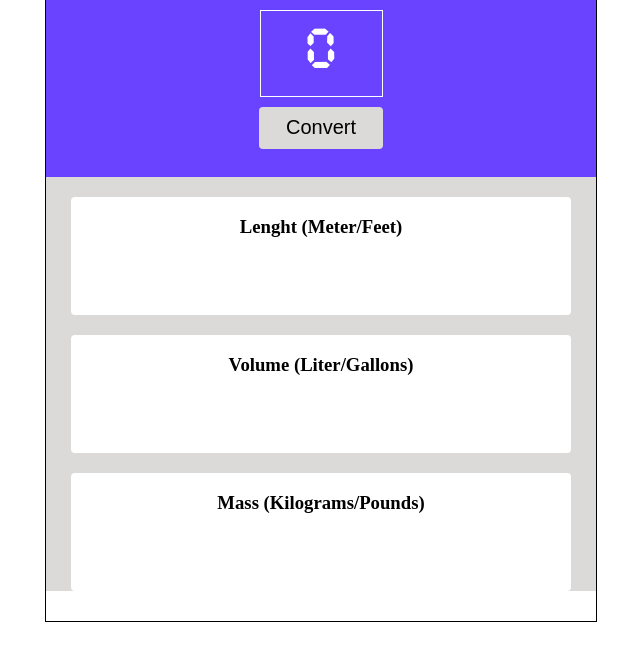
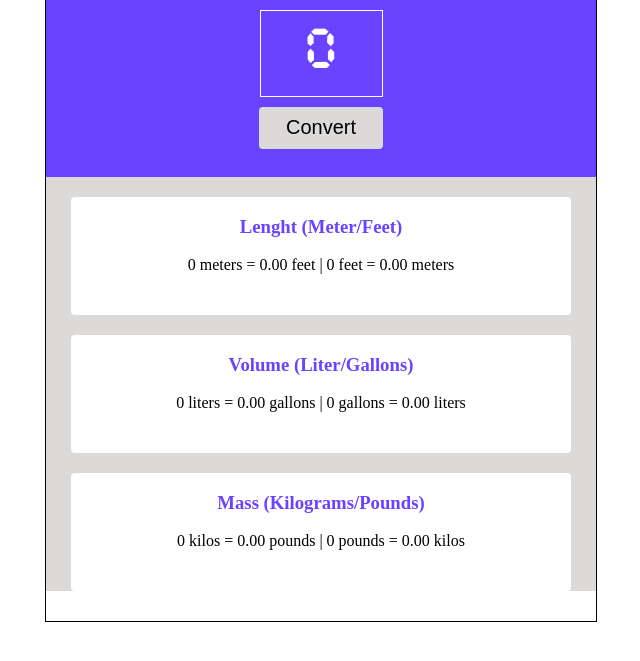
Before and after one commit to guillermoguevara887/unit-conversor, a plain HTML site: page index.html in a window 1280 px wide. Both pictures are taken after a click on the button "Convert". Shown: the part 109-770 px from the top of the page, without its empty margins (319-959 px from the left). Drawn offline with Linux system fonts and the light colour scheme.

Commit message:
add readme, js file

```diff
--- a/index.html
+++ b/index.html
@@ -21,18 +21,19 @@
 
             </div>
             <div class="body">
-                <div class="meter" id="feet">
+                <div class="meter">
                     <h3>Lenght (Meter/Feet)</h3>
-                    <p id="newMeter"></p>
+                    <p id="newFeet" class="bn"> </p>
 
                 </div>
-                <div class="liter" id="galon">
+                <div class="liter ">
                     <h3>Volume (Liter/Gallons)</h3>
-                    <p id="newLiter"></p>
+                    <p id="newGallon" class="bn"></p>
 
                 </div>
-                <div class="kilo" id="pound">
-                    <h3 id="newKilo">Mass (Kilograms/Pounds)</h3>
+                <div class="kilo ">
+                    <h3>Mass (Kilograms/Pounds)</h3>
+                    <p id="newPound" class="bn"></p>
 
                 </div>
 
--- a/main.js
+++ b/main.js
@@ -1,10 +1,21 @@
 let num = document.getElementById("num");
 const btn = document.getElementById("btn");
+let feet = document.getElementById("newFeet");
+let galon = document.getElementById("newGallon");
+let pound = document.getElementById("newPound");
+
 num.value = 0;
 
 btn.addEventListener('click', function () {
     console.log(num.value);
-    let feet = num.value * 3.281;
-    let gallon = num.value * 0.264;
-    let pound = num.value * 2.204;
+    let newFeet = (num.value * 3.281).toFixed(2);
+    let newMeter = (num.value * 0.304).toFixed(2);
+    let newGallon = (num.value * 0.264).toFixed(2);
+    let newLiter = (num.value * 3.78541).toFixed(2);
+    let newPound = (num.value * 2.204).toFixed(2);
+    let newKilo = (num.value * 0.453592).toFixed(2)
+    feet.textContent = `${num.value} meters = ${newFeet} feet | ${num.value} feet = ${newMeter} meters`;
+    galon.textContent = `${num.value} liters = ${newGallon} gallons | ${num.value} gallons = ${newLiter} liters`;
+    pound.textContent = `${num.value} kilos = ${newPound} pounds | ${num.value} pounds = ${newKilo} kilos`;
+
 })
--- a/style.css
+++ b/style.css
@@ -67,7 +67,9 @@ body {
     gap: 20px;
     align-items: center;
     background-color: rgb(220, 217, 217);
+    color: rgba(105, 67, 255, 1);
 }
+
 
 .meter {
     width: 500px;
@@ -75,6 +77,7 @@ body {
     background-color: white;
     border-radius: 4px;
     text-align: center;
+
 }
 
 .liter {
@@ -83,6 +86,7 @@ body {
     background-color: white;
     border-radius: 4px;
     text-align: center;
+
 }
 
 .kilo {
@@ -91,6 +95,11 @@ body {
     background-color: white;
     border-radius: 4px;
     text-align: center;
+
+}
+
+.bn {
+    color: black;
 }
 
 #btn:hover {
```
Also changed, not shown: 1 other file.
